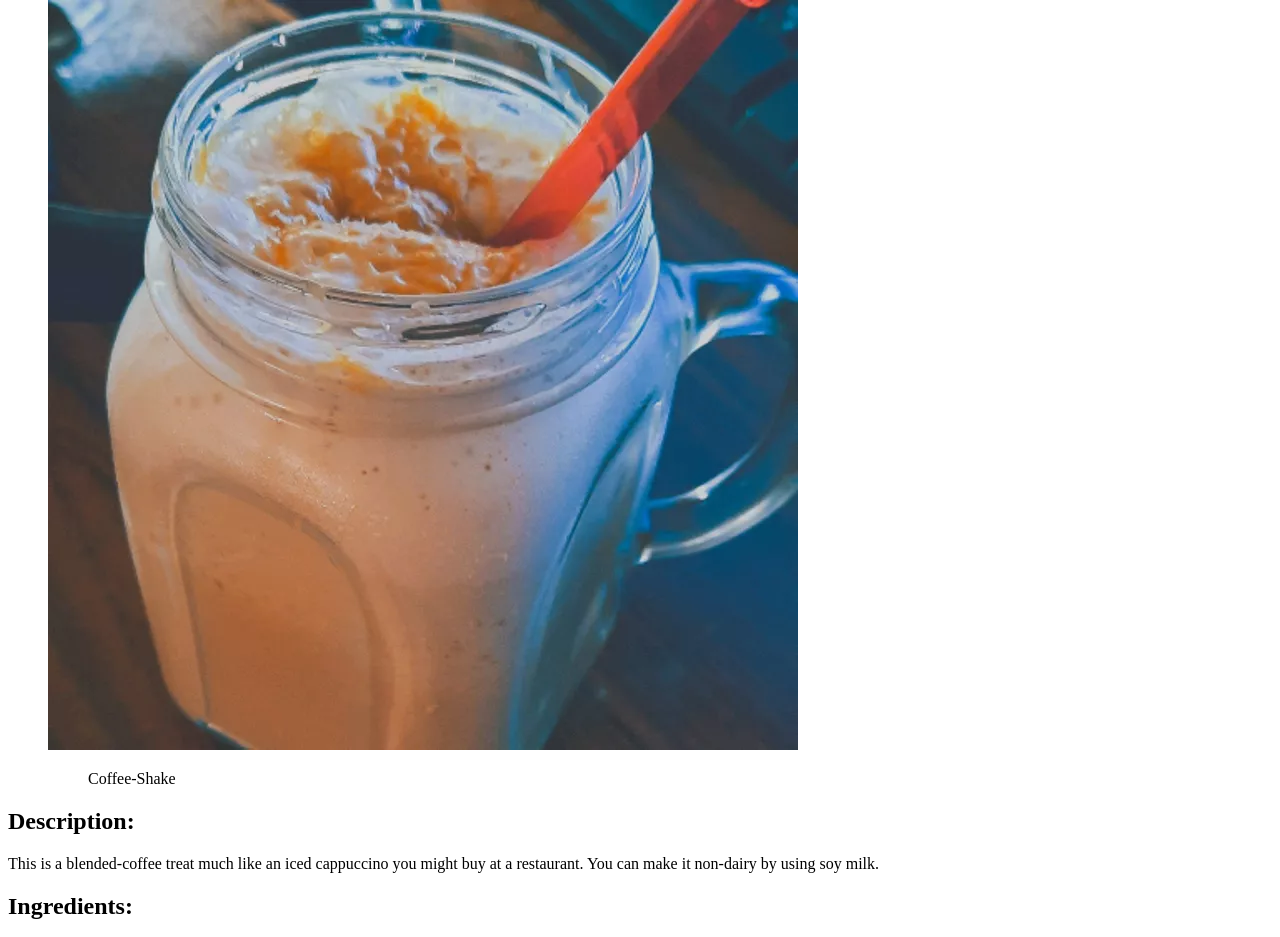
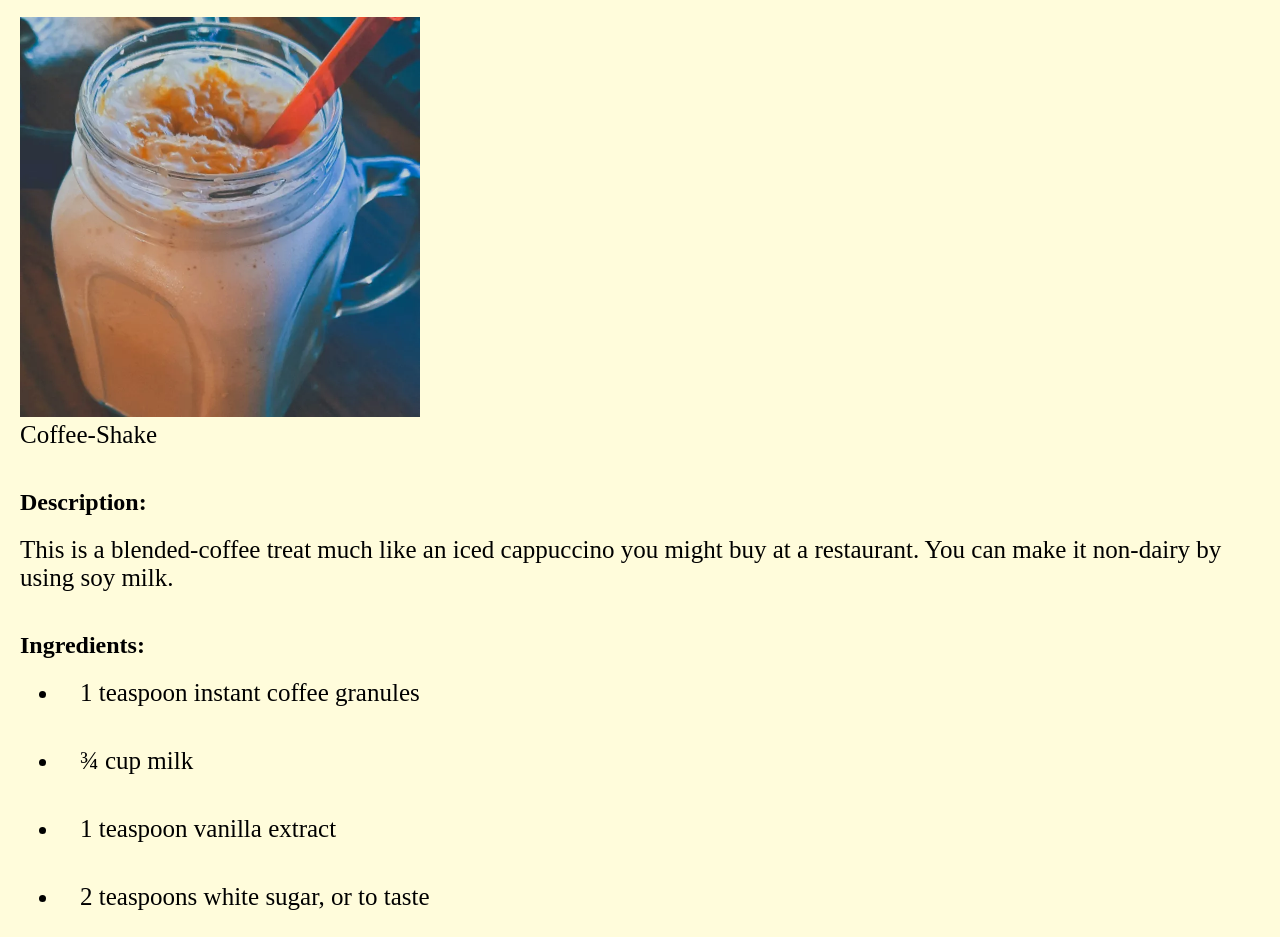
Before and after one commit to manjunath1103/odin-recipies, a plain HTML site: page recipies/coffee-shake.html in a window 1280 px wide. Shown: the part 80-1017 px from the top of the page. Drawn offline with Linux system fonts and the light colour scheme.

Commit message:
Added basic CSS Styling
Updated README.md file

```diff
--- a/recipies/coffee-shake.html
+++ b/recipies/coffee-shake.html
@@ -5,6 +5,7 @@
     <meta charset="UTF-8">
     <meta name="viewport" content="width=device-width, initial-scale=1.0">
     <title>Document</title>
+    <link rel="stylesheet" href="../styles.css">
 </head>
 
 <body>
@@ -12,7 +13,7 @@
 
     <figure>
         <img src="../images/coffee-shake.webp" alt="Coffee-Shake">
-        <figure>Coffee-Shake</figure>
+        <figcaption>Coffee-Shake</figcaption>
     </figure>
 
     <h2>Description:</h2>
--- /dev/null
+++ b/styles.css
@@ -0,0 +1,31 @@
+* {
+    background-color: #fffcdb;
+    border: 0px solid red;
+    margin: 0px;
+    box-sizing: border-box;
+}
+
+h1{
+    text-align: center;
+}
+
+h1 , li, p, h2, figure{
+    padding: 20px;
+}
+
+ul, ol {
+    margin: 0px 20px 20px 20px;
+}
+
+h2 {
+    padding-bottom: 0px;
+}
+
+p, figcaption, li{
+    font-size: 25px;
+}
+
+img {
+    height: 400px;
+    width: auto;
+}
```
Also changed, not shown: index.html (+1 -0 lines), recipies/chicken-biryani.html (+1 -0 lines), recipies/egg-fried-rice.html (+1 -0 lines), 1 other file.
